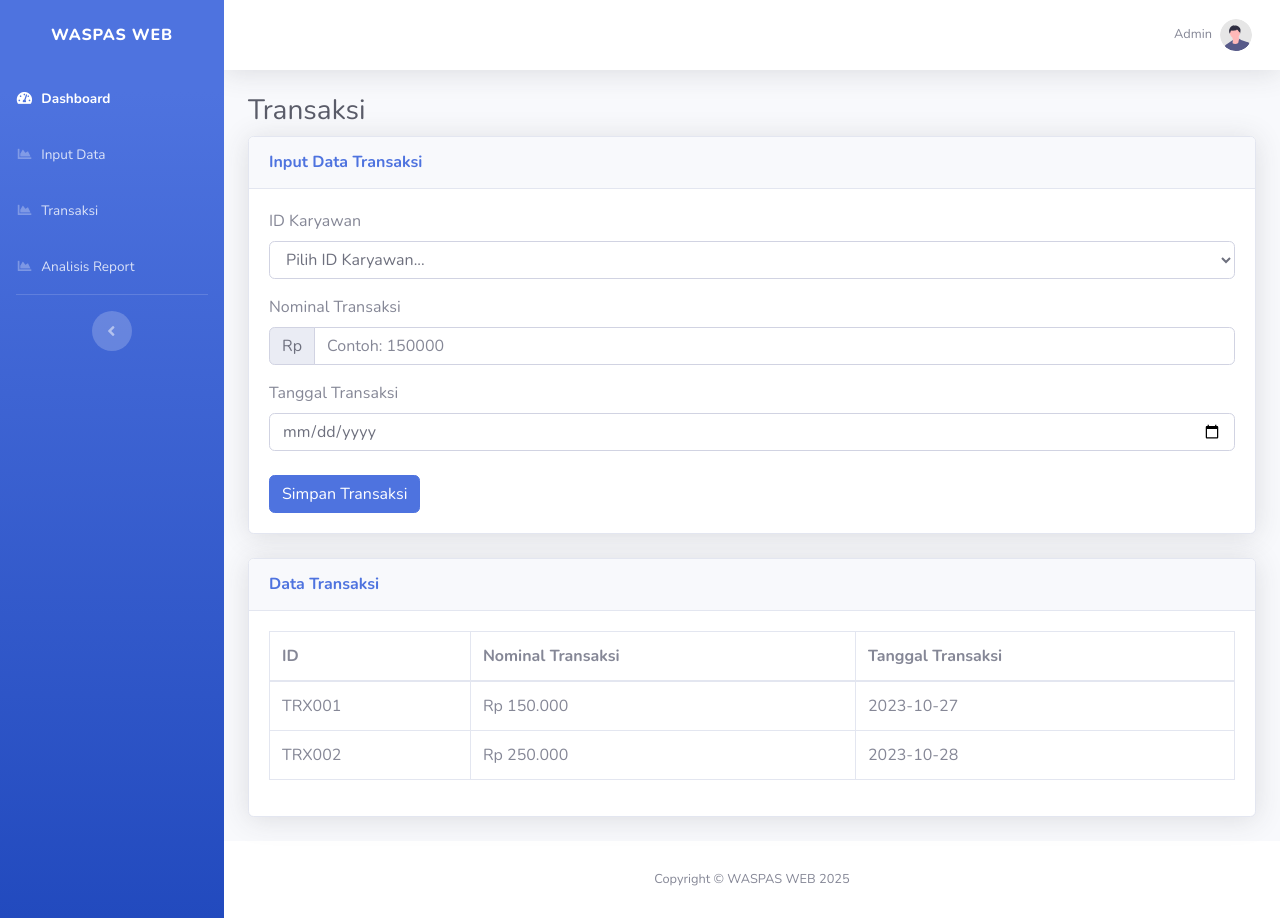
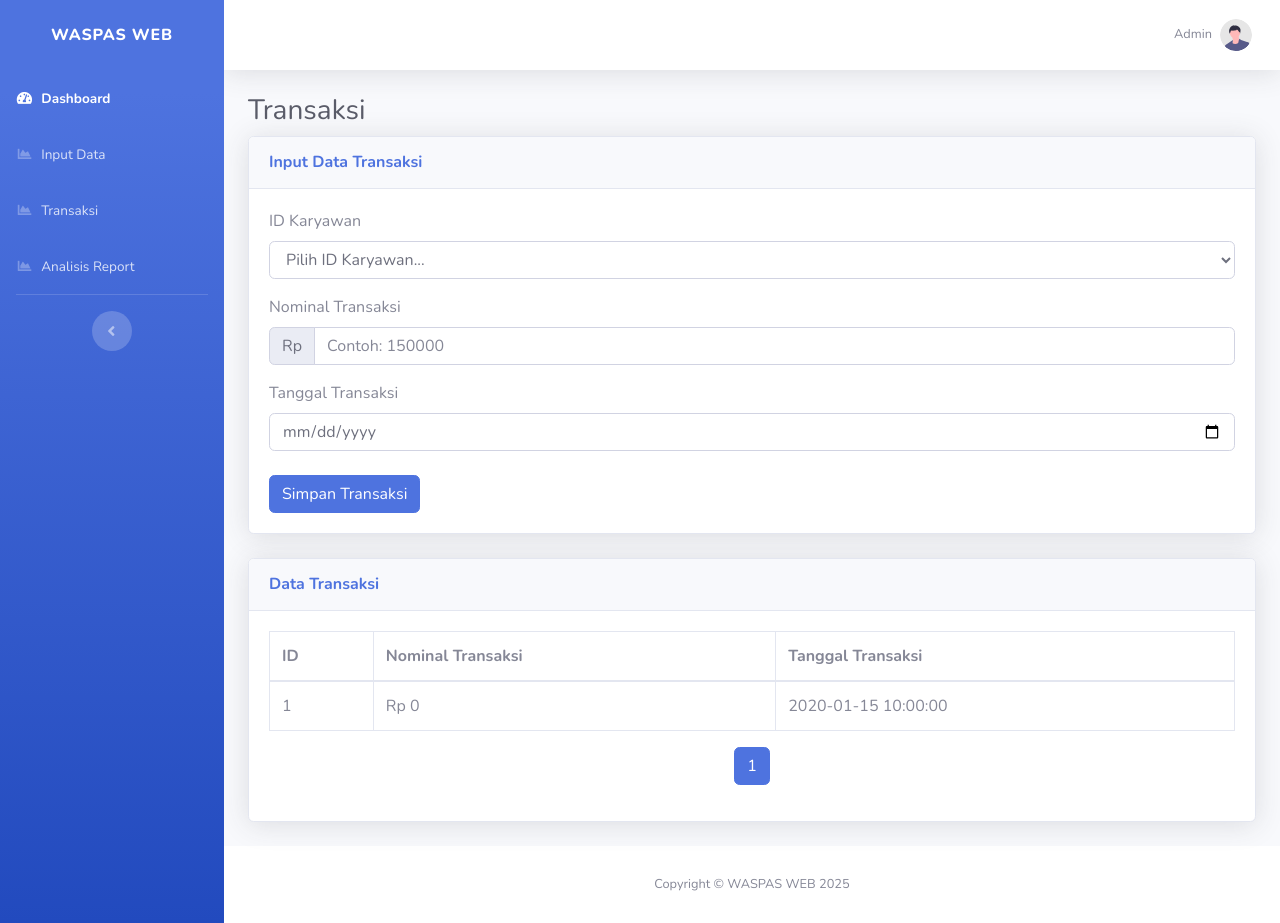
Before and after one commit to muhammadsyauqijazuli/waspas-web, a PHP site: page /transaksi.php in a window 1280 px wide. Run offline with PHP 8.4, Linux system fonts and the light colour scheme; tables that the repository leaves empty or names only in its code hold one stand-in row (values such as "Sample post").

Commit message:
menampilkan data ke tabek

```diff
--- /dev/null
+++ b/controller/transaksi/index.php
@@ -0,0 +1,18 @@
+<?php
+$koneksi = new mysqli("localhost", "root", "", "bonus_evaluation_db");
+
+$halaman = isset($_GET['halaman']) ? (int)$_GET['halaman'] : 1;
+$per_halaman = 10;
+$offset = ($halaman - 1) * $per_halaman;
+
+// Hitung total data untuk pagination
+$result_total = $koneksi->query("SELECT COUNT(*) AS total FROM transaksi");
+$total_data = $result_total->fetch_assoc()['total'] ?? 0;
+$total_halaman = ceil($total_data / $per_halaman);
+
+// Ambil data transaksi sesuai pagination
+$query = $koneksi->query("SELECT id, pemasukan, tanggal FROM transaksi ORDER BY id ASC LIMIT $offset, $per_halaman");
+$transaksi = [];
+while ($row = $query->fetch_assoc()) {
+    $transaksi[] = $row;
+}
--- a/transaksi.php
+++ b/transaksi.php
@@ -1,3 +1,11 @@
+<?php
+include 'controller/transaksi/index.php';
+?>
+<?php
+$koneksi = new mysqli("localhost", "root", "", "bonus_evaluation_db");
+$queryMontir = $koneksi->query("SELECT id, nama FROM montir");
+?>
+
 <!DOCTYPE html>
 <html lang="en">
 
@@ -146,12 +154,6 @@
                         </div>
                         <div class="card-body">
                             <!-- Form tidak memiliki atribut 'action' atau 'method' karena akan ditangani oleh backend -->
-                            <?php
-                            $koneksi = new mysqli("localhost", "root", "", "bonus_evaluation_db");
-
-                            $queryMontir = $koneksi->query("SELECT id, nama FROM montir");
-                            ?>
-
                             <form action="controller/transaksi/proses_simpan.php" method="POST">
                                 <div class="form-group mb-3">
                                     <label for="idKaryawan">ID Karyawan</label>
@@ -201,19 +203,30 @@
                                     </thead>
                                     <!-- Anda bisa menambahkan <tbody> di sini untuk isi tabel -->
                                     <tbody>
-                                        <!-- Contoh baris data -->
-                                        <tr>
-                                            <td>TRX001</td>
-                                            <td>Rp 150.000</td>
-                                            <td>2023-10-27</td>
-                                        </tr>
-                                        <tr>
-                                            <td>TRX002</td>
-                                            <td>Rp 250.000</td>
-                                            <td>2023-10-28</td>
-                                        </tr>
+                                        <?php if (!empty($transaksi)): ?>
+                                            <?php foreach ($transaksi as $row): ?>
+                                                <tr>
+                                                    <td><?= htmlspecialchars($row['id']) ?></td>
+                                                    <td>Rp <?= number_format($row['pemasukan'], 0, ',', '.') ?></td>
+                                                    <td><?= htmlspecialchars($row['tanggal']) ?></td>
+                                                </tr>
+                                            <?php endforeach; ?>
+                                        <?php else: ?>
+                                            <tr>
+                                                <td colspan="3" class="text-center">Data tidak ditemukan.</td>
+                                            </tr>
+                                        <?php endif; ?>
                                     </tbody>
                                 </table>
+                                <nav>
+                                    <ul class="pagination justify-content-center">
+                                        <?php for ($i = 1; $i <= $total_halaman; $i++): ?>
+                                            <li class="page-item <?= ($i == $halaman) ? 'active' : '' ?>">
+                                                <a class="page-link" href="?halaman=<?= $i ?>"><?= $i ?></a>
+                                            </li>
+                                        <?php endfor; ?>
+                                    </ul>
+                                </nav>
                             </div>
                         </div>
                     </div>
```
